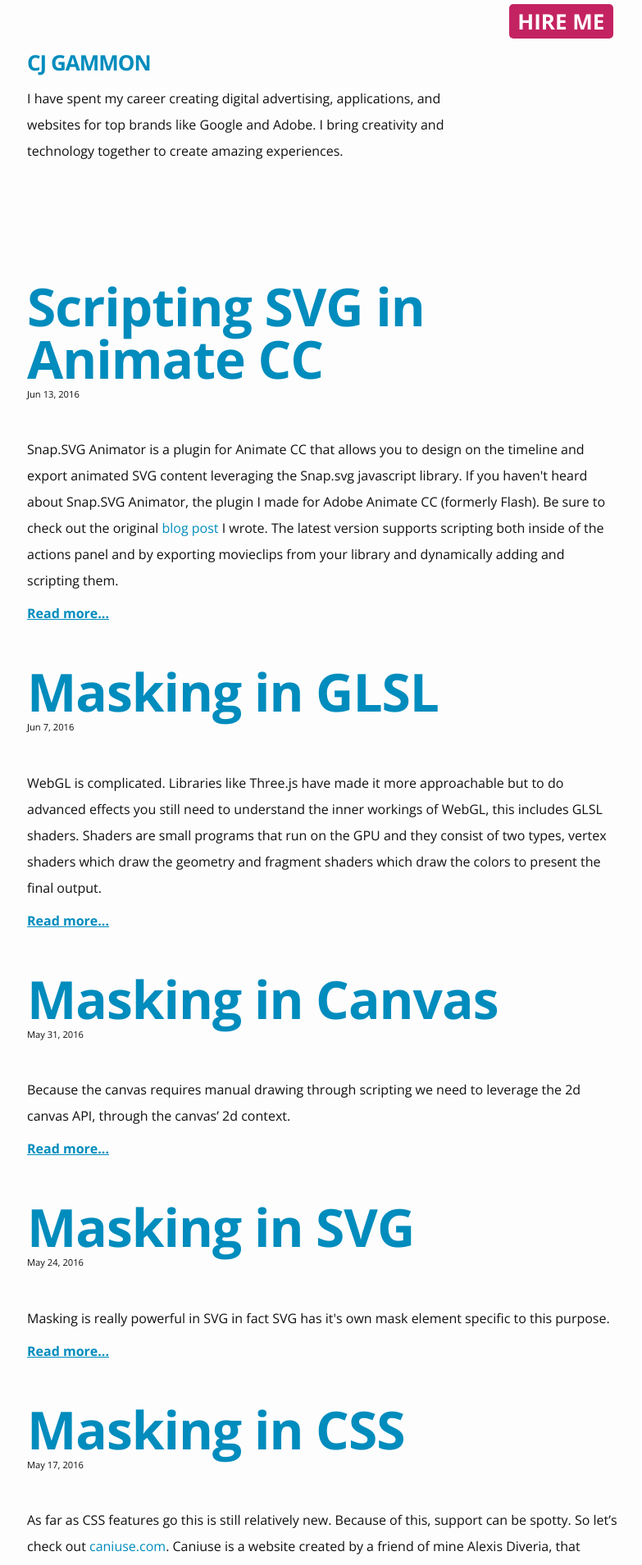
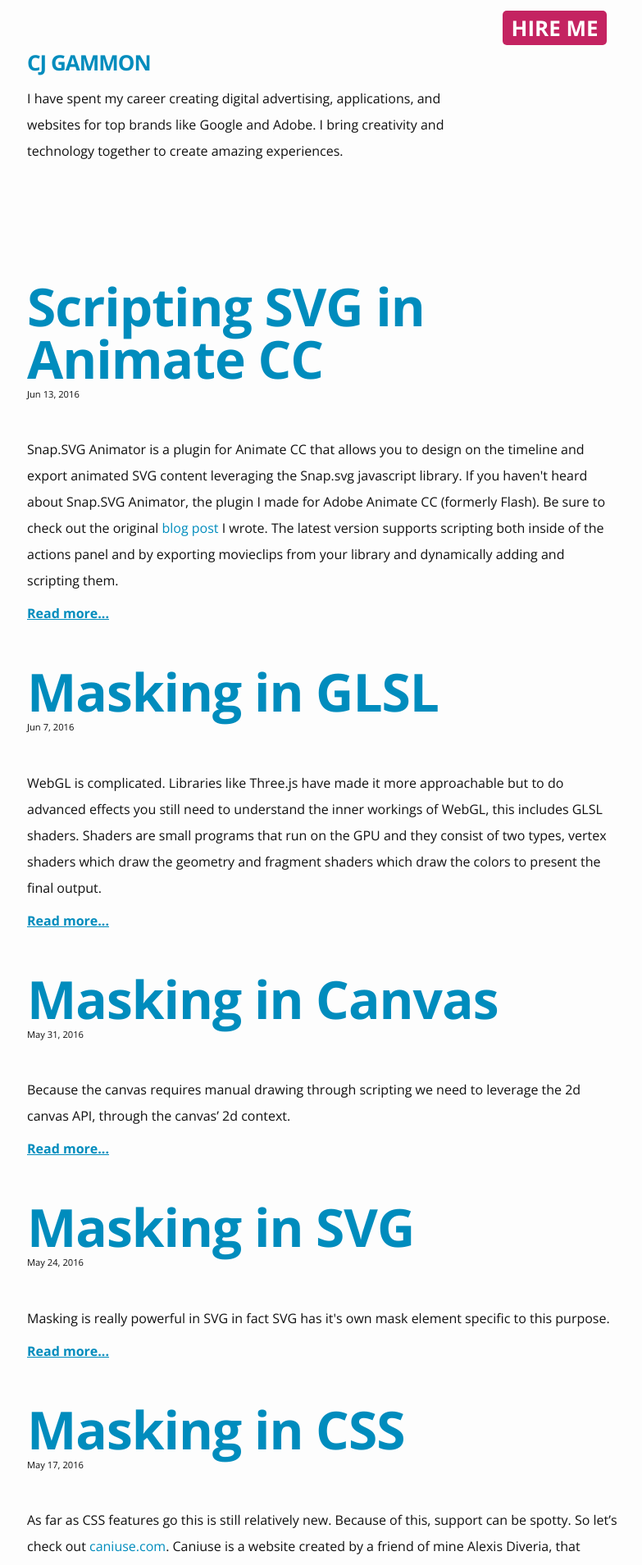
Before and after one commit to cjgammon/blog, a Jekyll site: the page built from index.html, in a window 1280 px wide. Shown: the top 1909 px of the page at 82% size, without its empty margins (247-1030 px from the left). Built offline with Jekyll 4.4.1, drawn with Linux system fonts in a browser that asks for light colours; nearby versions of some CDN libraries; the list of posts is cut into pages by our own code; comment, search, counter and statistics services are not loaded.

Commit message:
adjust margin on hire button

```diff
--- a/_sass/_layout.scss
+++ b/_sass/_layout.scss
@@ -27,7 +27,7 @@
 }
 
 .hire-link{
-    margin: 0.2em;
+    margin: 0.5em;
     position: absolute;
     right: 0;
     font-size: 26px;
```
